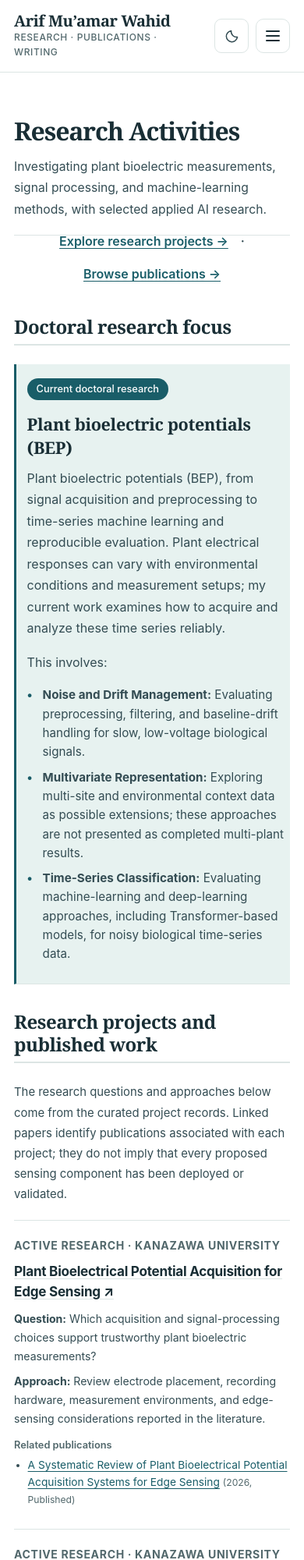
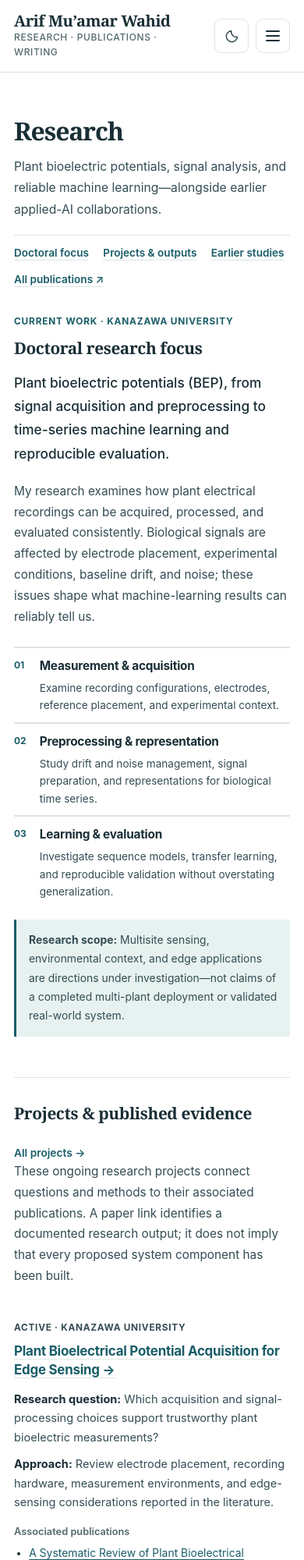
Before and after one commit to arifmuamardev/personal-website, an Astro site: page /personal-website/research in a window 390 px wide. Shown: the top 2000 px of the page at 78% size. Built offline with nearby package versions, Linux system fonts and the light colour scheme; Astro itself is replaced by a stand-in of ours.

Commit message:
Refine research narrative and evidence navigation (#30)
* refine: simplify research story and group evidence-backed projects

* content: tighten research homepage summary and portrait alt text

* a11y: provide meaningful portrait alternative text

* test: require descriptive personal portrait alt text instead of generic placeholder

* test: accept canonical research summary on the concise homepage

```diff
--- a/scripts/check-page-templates.mjs
+++ b/scripts/check-page-templates.mjs
@@ -55,7 +55,7 @@ const about = readFileSync('src/pages/about.astro', 'utf8');
 for (const [name, source] of [['homepage', homepage], ['about', about]]) {
   check(source.includes("localPath('/images/arif-profile.webp')"), name + ' not showing optimized owner-provided portrait');
   check(source.includes('profile-photo'), name + ' missing shared circular portrait class');
-  check(/alt="Profile portrait supplied for this personal website"/.test(source), name + ' lacks appropriate portrait alt text');
+  check(/alt="Portrait of Arif Mu[’\u0027]amar Wahid"/.test(source), name + ' lacks a descriptive person-specific portrait alt text');
 }
 const photo = 'public/images/arif-profile.webp';
 check(existsSync(photo), 'optimized profile image missing');
--- a/scripts/check-public-cv.mjs
+++ b/scripts/check-public-cv.mjs
@@ -46,7 +46,7 @@ check(about.includes('AcademicProfileNav'), 'About must link to the section dire
 check(!research.includes('publicCv.fundedResearch') && research.includes("localPath('/experience/')"), 'Funded research must be presented once on Experience, not repeated on Research');
 check(home.includes('MEXT Scholarship recipient'), 'Home missing brief recognition');
 check(data.includes("sourceAsOf: '2026-08-14'"), 'Source snapshot date missing');
-check(profile.includes('researchFocus:') && home.includes('profile.researchFocus') && about.includes('profile.researchFocus') && research.includes('profile.researchFocus'), 'Current research focus must be shared rather than manually inconsistent');
+check(profile.includes('researchFocus:') && profile.includes('researchSummary:') && (home.includes('profile.researchFocus') || home.includes('profile.researchSummary')) && about.includes('profile.researchFocus') && research.includes('profile.researchFocus'), 'Current research focus must be shared rather than manually inconsistent');
 check(profile.includes("school: 'Graduate School of Natural Science and Technology'") && profile.includes("division: 'Division of Electrical, Information and Communication Engineering'"), 'Canonical doctoral program identification missing');
 check(pages.get('education').includes('researchLabel') && pages.get('education').includes('research'), 'Education should separate thesis/research topic from qualification');
 check(!/(GPA|4[.]00|3[.]44)/i.test(profile), 'Academic grades must not appear in public profile data');
--- a/src/pages/about.astro
+++ b/src/pages/about.astro
@@ -16,7 +16,7 @@ import { profile } from '../data/profile';
       </PageIntro>
 
       <div class="about-photo-intro">
-        <img class="profile-photo" src={localPath('/images/arif-profile.webp')} width="240" height="300" alt="Profile portrait supplied for this personal website" loading="lazy" decoding="async" />
+        <img class="profile-photo" src={localPath('/images/arif-profile.webp')} width="240" height="300" alt="Portrait of Arif Mu’amar Wahid" loading="lazy" decoding="async" />
         <div>
           <p>I am a PhD student at Kanazawa University and a lecturer at Universitas Amikom Purwokerto. My doctoral program is in the Graduate School of Natural Science and Technology, Division of Electrical, Information and Communication Engineering.</p>
           <p>{profile.researchFocus} My earlier work includes mathematics education, computer science, software development, and higher-education quality assurance.</p>
--- a/src/pages/index.astro
+++ b/src/pages/index.astro
@@ -25,7 +25,7 @@ const recentWriting = posts
 ---
 <Layout title="Home" description="Arif Mu'amar Wahid: PhD student at Kanazawa University and lecturer at Universitas Amikom Purwokerto, researching plant bioelectric potentials and machine learning.">
   <section class="intro container" aria-labelledby="home-name">
-    <img class="identity-portrait profile-photo" src={localPath('/images/arif-profile.webp')} width="240" height="300" alt="Profile portrait supplied for this personal website" fetchpriority="high" decoding="async" />
+    <img class="identity-portrait profile-photo" src={localPath('/images/arif-profile.webp')} width="240" height="300" alt="Portrait of Arif Mu’amar Wahid" fetchpriority="high" decoding="async" />
     <div class="identity-copy">
       <p class="identity-eyebrow">Researcher · Educator · Software developer</p>
       <h1 id="home-name">{profile.displayName}</h1>
@@ -57,7 +57,7 @@ const recentWriting = posts
         <h2 id="current-research-title">Current doctoral research</h2>
         <a href={localPath('/research/')}>Research overview →</a>
       </div>
-      <p class="focus-lead"><strong>From plant bioelectric measurements to reliable analysis.</strong> {profile.researchFocus}</p>
+      <p class="focus-lead"><strong>From measurement to trustworthy analysis.</strong> My doctoral work connects plant bioelectric signal acquisition, preprocessing, and time-series learning with reproducible evaluation.</p>
       <div class="focus-methods" aria-label="Current research themes">
         <div class="focus-method"><span class="method-index">01 / Acquire</span><h3>Bioelectric measurement</h3><p>Review electrodes, recording setups, noise and environmental conditions.</p></div>
         <div class="focus-method"><span class="method-index">02 / Prepare</span><h3>Signal processing</h3><p>Study baseline drift, filtering and how preprocessing affects comparisons.</p></div>
--- a/src/pages/research.astro
+++ b/src/pages/research.astro
@@ -5,64 +5,85 @@ import { localPath } from '../lib/urls';
 import { profile } from '../data/profile';
 import { getCollection } from 'astro:content';
 
-const researchProjects = await getCollection('projects');
+const projects = await getCollection('projects');
 const publications = await getCollection('publications');
 const publicationById = new Map(publications.map(publication => [publication.id, publication]));
 const focusProjectIds = ['plant-bioelectrical-potential-edge-sensing', 'plant-bioelectric-transformer-classifier'];
-const focusProjects = researchProjects
-  .filter(project => focusProjectIds.includes(project.id))
-  .sort((a, b) => focusProjectIds.indexOf(a.id) - focusProjectIds.indexOf(b.id));
+const focusProjects = focusProjectIds
+  .map(id => projects.find(project => project.id === id))
+  .filter((project): project is (typeof projects)[number] => Boolean(project));
+const completedProjects = projects
+  .filter(project => project.data.status === 'Completed')
+  .sort((a, b) => a.data.title.localeCompare(b.data.title));
 ---
 
-<Layout title="Research" description="Current doctoral research and supporting research themes of Arif Mu'amar Wahid, centered on plant bioelectric signals and machine learning.">
-  <section class="section academic-index">
+<Layout title="Research" description="Current doctoral research by Arif Mu'amar Wahid on plant bioelectric potentials, signal acquisition, time-series learning and reproducible evaluation, with linked published work.">
+  <section class="section academic-index research-page">
     <div class="container">
-      <PageIntro title="Research Activities">
-        <p slot="description">Investigating plant bioelectric measurements, signal processing, and machine-learning methods, with selected applied AI research.</p>
+      <PageIntro title="Research">
+        <p slot="description">Plant bioelectric potentials, signal analysis, and reliable machine learning—alongside earlier applied-AI collaborations.</p>
       </PageIntro>
-      <p class="research-jump"><a href={localPath('/projects/')}>Explore research projects &rarr;</a> <span aria-hidden="true">·</span> <a href={localPath('/publications/')}>Browse publications &rarr;</a></p>
 
-      <div class="research-layout">
-        <!-- Main Research Areas -->
-        <div class="research-section">
-          <h2>Doctoral research focus</h2>
-          <div class="research-theme card primary-highlight">
-            <span class="theme-label badge">Current doctoral research</span>
-            <h3>Plant bioelectric potentials (BEP)</h3>
-            <p>
-              {profile.researchFocus} Plant electrical responses can vary with environmental conditions and measurement setups; my current work examines how to acquire and analyze these time series reliably.
-            </p>
-            <p>
-              This involves:
-            </p>
-            <ul class="styled-list">
-              <li><strong>Noise and Drift Management:</strong> Evaluating preprocessing, filtering, and baseline-drift handling for slow, low-voltage biological signals.</li>
-              <li><strong>Multivariate Representation:</strong> Exploring multi-site and environmental context data as possible extensions; these approaches are not presented as completed multi-plant results.</li>
-              <li><strong>Time-Series Classification:</strong> Evaluating machine-learning and deep-learning approaches, including Transformer-based models, for noisy biological time-series data.</li>
-            </ul>
+      <nav class="research-navigation" aria-label="Research page sections">
+        <a href="#doctoral-focus">Doctoral focus</a>
+        <a href="#research-outputs">Projects &amp; outputs</a>
+        <a href="#previous-studies">Earlier studies</a>
+        <a href={localPath('/publications/')}>All publications ↗</a>
+      </nav>
+
+      <div class="research-content">
+        <section id="doctoral-focus" class="research-block" aria-labelledby="doctoral-focus-heading">
+          <p class="research-kicker">Current work · Kanazawa University</p>
+          <h2 id="doctoral-focus-heading">Doctoral research focus</h2>
+          <p class="research-lead">{profile.researchFocus}</p>
+          <p>My research examines how plant electrical recordings can be acquired, processed, and evaluated consistently. Biological signals are affected by electrode placement, experimental conditions, baseline drift, and noise; these issues shape what machine-learning results can reliably tell us.</p>
+
+          <ol class="research-steps" aria-label="Research workflow">
+            <li>
+              <span class="step-number" aria-hidden="true">01</span>
+              <div><h3>Measurement &amp; acquisition</h3><p>Examine recording configurations, electrodes, reference placement, and experimental context.</p></div>
+            </li>
+            <li>
+              <span class="step-number" aria-hidden="true">02</span>
+              <div><h3>Preprocessing &amp; representation</h3><p>Study drift and noise management, signal preparation, and representations for biological time series.</p></div>
+            </li>
+            <li>
+              <span class="step-number" aria-hidden="true">03</span>
+              <div><h3>Learning &amp; evaluation</h3><p>Investigate sequence models, transfer learning, and reproducible validation without overstating generalization.</p></div>
+            </li>
+          </ol>
+          <p class="scope-note"><strong>Research scope:</strong> Multisite sensing, environmental context, and edge applications are directions under investigation—not claims of a completed multi-plant deployment or validated real-world system.</p>
+        </section>
+
+        <section id="research-outputs" class="research-block" aria-labelledby="research-outputs-heading">
+          <div class="research-block-heading">
+            <h2 id="research-outputs-heading">Projects &amp; published evidence</h2>
+            <a href={localPath('/projects/')}>All projects →</a>
           </div>
-
-          <section class="focus-evidence" aria-labelledby="focus-evidence-heading">
-            <h2 id="focus-evidence-heading">Research projects and published work</h2>
-            <p class="research-evidence-intro">The research questions and approaches below come from the curated project records. Linked papers identify publications associated with each project; they do not imply that every proposed sensing component has been deployed or validated.</p>
-            <div class="focus-project-list">
+          <p>These ongoing research projects connect questions and methods to their associated publications. A paper link identifies a documented research output; it does not imply that every proposed system component has been built.</p>
+          <div class="research-projects">
             {focusProjects.map(project => {
               const outputs = project.data.publications
                 .map(id => publicationById.get(id))
-                  .filter(Boolean)
-                  .sort((a,b) => (b?.data.year ?? 0) - (a?.data.year ?? 0));
+                .filter((publication): publication is (typeof publications)[number] => Boolean(publication))
+                .sort((a, b) => b.data.year - a.data.year);
               return (
-                  <article class="focus-project" aria-labelledby={`focus-${project.id}`}>
-                    <p class="focus-project-status">Active research · {project.data.institution}</p>
-                    <h3 id={`focus-${project.id}`}><a href={localPath(`/projects/#${project.id}`)}>{project.data.title} ↗</a></h3>
-                    {project.data.question && <p><strong>Question:</strong> {project.data.question}</p>}
+                <article class="research-project" aria-labelledby={'research-project-' + project.id}>
+                  <p class="research-project-meta">{project.data.status} · {project.data.institution}</p>
+                  <h3 id={'research-project-' + project.id}>
+                    <a href={localPath('/projects/#' + project.id)}>{project.data.title} →</a>
+                  </h3>
+                  {project.data.question && <p><strong>Research question:</strong> {project.data.question}</p>}
                   {project.data.approach && <p><strong>Approach:</strong> {project.data.approach}</p>}
                   {outputs.length > 0 && (
-                      <div class="focus-outputs">
-                        <h4>Related publications</h4>
+                    <div class="research-outputs">
+                      <h4>Associated publications</h4>
                       <ul>
-                          {outputs.map(pub => pub && (
-                            <li><a href={localPath(`/publications/${pub.id}/`)}>{pub.data.title}</a> <span>({pub.data.year}, {pub.data.status})</span></li>
+                        {outputs.map(pub => (
+                          <li>
+                            <a href={localPath('/publications/' + pub.id + '/')}>{pub.data.title}</a>
+                            <span class="output-metadata">{pub.data.year} · {pub.data.status}</span>
+                          </li>
                         ))}
                       </ul>
                     </div>
@@ -71,202 +92,73 @@ const focusProjects = researchProjects
               );
             })}
           </div>
-            <p class="research-funding-cta"><a href={localPath('/projects/')}>View all research projects →</a></p>
         </section>
 
-          <h2>Core Research Themes</h2>
+        {completedProjects.length > 0 && (
+          <section id="previous-studies" class="research-block" aria-labelledby="previous-studies-heading">
+            <h2 id="previous-studies-heading">Earlier &amp; collaborative studies</h2>
+            <p>My wider research has also involved applied machine learning in other domains. These are distinct from my current doctoral focus.</p>
+            <ul class="previous-projects">
+              {completedProjects.map(project => (
+                <li>
+                  <h3><a href={localPath('/projects/#' + project.id)}>{project.data.title} →</a></h3>
+                  <p>{project.data.summary}</p>
+                </li>
+              ))}
+            </ul>
+          </section>
+        )}
 
-          <div class="research-theme card">
-            <div class="theme-icon" aria-hidden="true">🌱</div>
-            <h3>Plant Bioelectric Signals</h3>
-            <p>
-              Investigating acquisition and preprocessing choices for plant electrical potential measurements, with edge sensing as a possible application rather than a deployed system.
-            </p>
-          </div>
-
-          <div class="research-theme card">
-            <div class="theme-icon" aria-hidden="true">📈</div>
-            <h3>Biological Time-Series Machine Learning</h3>
-            <p>
-              Evaluating sequence models and validation strategies for biological recordings, which may exhibit noise, baseline drift, non-stationarity and variation across experiments.
-            </p>
-          </div>
-
-          <div class="research-theme card">
-            <div class="theme-icon" aria-hidden="true">⛅</div>
-            <h3>Multisensor Environmental Monitoring</h3>
-            <p>
-              Exploring how environmental sensor context might complement plant bioelectric measurements in future analyses.
-            </p>
-          </div>
-
-          <div class="research-theme card">
-            <div class="theme-icon" aria-hidden="true">🧠</div>
-            <h3>Applied Artificial Intelligence</h3>
-            <p>
-              Past and collaborative work includes microscopy-image classification, education analytics, and landslide susceptibility modeling. See published outputs for specific methods and evidence.
-            </p>
-          </div>
-
-          <p class="research-funding-cta">For earlier appointments and funded-project participation, see <a href={localPath('/experience/')}>Academic &amp; Professional Experience →</a>.</p>
-        </div>
-
+        <p class="research-next">For a complete bibliography, see <a href={localPath('/publications/')}>Publications</a>. For appointments and earlier funded-project participation, see <a href={localPath('/experience/')}>Experience</a>. <a href={localPath('/contact/')}>Get in touch →</a></p>
       </div>
     </div>
   </section>
 </Layout>
 
 <style>
-  .focus-evidence { margin-top: 2.1rem; }
-  .research-evidence-intro { max-width: 70ch; font-size: .93rem !important; line-height: 1.75; }
-  .focus-project-list { border-top: 1px solid var(--border-color); }
-  .focus-project { padding: 1.3rem 0; border-bottom: 1px solid var(--border-color); }
-  .focus-project-status { color: var(--text-muted); font-size: .74rem !important; font-weight: 650; text-transform: uppercase; letter-spacing: .045em; margin: 0 0 .5rem !important; }
-  .focus-project h3 { font-family: var(--font-sans); font-size: 1.07rem; margin-bottom: .65rem; line-height: 1.5; }
-  .focus-project h3 a { color: var(--text-primary); text-decoration: underline; text-decoration-color: var(--border-color); text-underline-offset: 3px; }
-  .focus-project h3 a:hover { color: var(--accent-color); text-decoration-color: var(--accent-color); }
-  .focus-project p { font-size: .88rem !important; line-height: 1.7; margin-bottom: .5rem !important; }
-  .focus-outputs { margin: .85rem 0 0; }
-  .focus-outputs h4 { font-size: .8rem; color: var(--text-muted); margin-bottom: .35rem; }
-  .focus-outputs ul { padding-left: 1.1rem; }
-  .focus-outputs li { color: var(--text-secondary); line-height: 1.6; font-size: .86rem; margin: .35rem 0; }
-  .focus-outputs a { text-decoration: underline; text-underline-offset: 3px; }
-  .focus-outputs span { font-size: .76rem; color: var(--text-muted); }
-  .research-jump { display:flex; justify-content:center; gap:1rem; flex-wrap:wrap; margin:-2.3rem auto 2.5rem; font-weight:600; }
-
-.lead-text {
-    font-size: 1.15rem;
-    text-align: center;
-    max-width: 800px;
-    margin: 0 auto 3.5rem auto;
-    color: var(--text-secondary);
-  }
-
-  .research-funding-intro {font-size:.95rem;line-height:1.75;color:var(--text-secondary);}
-  .research-funding {border-top:1px solid var(--border-color);}
-  .funded-entry {padding:.9rem 0;border-bottom:1px solid var(--border-color);}
-  .funded-entry h3 {font-family:var(--font-sans);font-size:1rem;margin:0 0 .3rem;line-height:1.5;}
-  .funded-entry p {font-size:.86rem;margin:0;color:var(--text-muted);}
-  .research-funding-cta {font-size:.9rem;margin:1rem 0 0;}
-  .research-layout {
-    display: block;
-    max-width: 960px;
-  }
-
-  .research-section h2 {
-    margin-top: 2rem;
-    margin-bottom: 1.5rem;
-    border-bottom: 2px solid var(--border-color);
-    padding-bottom: 0.5rem;
-  }
-
-  .primary-highlight {
-    border-left: 4px solid var(--accent-color);
-    background: var(--accent-light);
-  }
-
-  .theme-label {
-    background-color: var(--accent-color);
-    color: var(--accent-foreground);
-    margin-bottom: 1rem;
-  }
-
-  .research-theme {
-    margin-bottom: 1.5rem;
-  }
-
-  .research-theme h3 {
-    font-size: 1.35rem;
-    margin-bottom: 0.75rem;
-  }
-
-  .research-theme p {
-    font-size: 1rem;
-    margin-bottom: 1rem;
-    color: var(--text-secondary);
-  }
-
-  .theme-icon {
-    font-size: 2rem;
-    margin-bottom: 0.5rem;
-  }
-
-  .research-sidebar {
-    display: flex;
-    flex-direction: column;
-    gap: 1.5rem;
-  }
-
-  .sidebar-block h3 {
-    font-size: 1.15rem;
-    margin-bottom: 1.25rem;
-    border-bottom: 1px solid var(--border-color);
-    padding-bottom: 0.5rem;
-  }
-
-  .status-group {
-    margin-bottom: 1.5rem;
-    padding-left: 1.25rem;
-    position: relative;
-  }
-
-  .status-indicator {
-    position: absolute;
-    left: 0;
-    top: 6px;
-    width: 10px;
-    height: 10px;
-    border-radius: 50%;
-  }
-
-  .status-indicator.active {
-    background-color: hsl(145, 80%, 40%);
-    box-shadow: 0 0 8px hsl(145, 80%, 40%);
-  }
-
-  .status-indicator.supporting {
-    background-color: var(--accent-color);
-  }
-
-  .status-indicator.past {
-    background-color: var(--text-muted);
-  }
-
-  .status-group h4 {
-    font-size: 0.95rem;
-    margin-bottom: 0.25rem;
-  }
-
-  .status-group p {
-    font-size: 0.85rem;
-    margin-bottom: 0;
-    color: var(--text-secondary);
-  }
-
-  .styled-list {
-    list-style: none;
-  }
-
-  .styled-list li {
-    font-size: 0.95rem;
-    margin-bottom: 0.5rem;
-    color: var(--text-secondary);
-    position: relative;
-    padding-left: 1.25rem;
-  }
-
-  .styled-list li::before {
-    content: '•';
-    position: absolute;
-    left: 0;
-    color: var(--accent-color);
-    font-weight: bold;
-  }
-
-  @media (max-width: 768px) {
-    .research-layout {
-      grid-template-columns: 1fr;
-      gap: 2rem;
-    }
+  .research-navigation { display: flex; align-items: center; justify-content: center; flex-wrap: wrap; gap: .7rem 1.35rem; margin: -2.1rem 0 2.7rem; font-size: .85rem; font-weight: 600; }
+  .research-navigation a { text-decoration: underline; text-decoration-color: var(--border-color); text-underline-offset: 4px; }
+  .research-navigation a:hover { color: var(--accent-color); text-decoration-color: currentColor; }
+  .research-content { max-width: 860px; margin: 0 auto; }
+  .research-block { padding: 0 0 2.7rem; margin-bottom: 2.8rem; border-bottom: 1px solid var(--border-color); scroll-margin-top: 6rem; }
+  .research-block h2 { font-size: clamp(1.3rem, 2.4vw, 1.85rem); line-height: 1.3; margin: 0 0 1rem; }
+  .research-block > p { max-width: 74ch; line-height: 1.75; color: var(--text-secondary); font-size: .96rem; }
+  .research-kicker { text-transform: uppercase; font-size: .74rem !important; font-weight: 700; letter-spacing: .07em; color: var(--accent-color) !important; margin-bottom: .65rem; }
+  .research-lead { color: var(--text-primary) !important; font-size: 1.08rem !important; font-weight: 550; }
+  .research-steps { list-style: none; padding: 0; margin: 1.5rem 0; display: grid; grid-template-columns: repeat(3, minmax(0, 1fr)); gap: 1.1rem; }
+  .research-steps li { border-top: 2px solid var(--border-color); padding: 1rem .25rem 0 0; }
+  .step-number { color: var(--accent-color); font-size: .75rem; font-weight: 700; }
+  .research-steps h3 { font-family: var(--font-sans); font-size: .96rem; line-height: 1.45; margin: .35rem 0 .35rem; }
+  .research-steps p { color: var(--text-secondary); font-size: .85rem; line-height: 1.65; margin: 0; }
+  .scope-note { padding: .9rem 1rem; border-left: 3px solid var(--accent-color); background: var(--accent-light); font-size: .87rem !important; }
+  .research-block-heading { display: flex; align-items: baseline; justify-content: space-between; flex-wrap: wrap; gap: .6rem 1.5rem; }
+  .research-block-heading a { font-size: .86rem; font-weight: 600; }
+  .research-project { padding: 1.35rem 0; border-bottom: 1px solid var(--border-color); }
+  .research-project:last-child { border-bottom: 0; }
+  .research-project-meta { text-transform: uppercase; letter-spacing: .06em; color: var(--text-muted); font-size: .74rem !important; font-weight: 650; margin: 0 0 .5rem !important; }
+  .research-project h3, .previous-projects h3 { font-family: var(--font-sans); font-size: 1.06rem; line-height: 1.45; margin: 0 0 .8rem; }
+  .research-project h3 a, .previous-projects h3 a { text-decoration: underline; text-decoration-color: var(--border-color); text-underline-offset: 4px; }
+  .research-project h3 a:hover, .previous-projects h3 a:hover { color: var(--accent-color); text-decoration-color: currentColor; }
+  .research-project > p { font-size: .91rem; line-height: 1.7; margin: 0 0 .55rem; color: var(--text-secondary); }
+  .research-project > p strong { color: var(--text-primary); }
+  .research-outputs { margin-top: 1rem; }
+  .research-outputs h4 { font-size: .8rem; color: var(--text-muted); margin: 0 0 .5rem; }
+  .research-outputs ul { padding-left: 1.2rem; margin: 0; }
+  .research-outputs li { margin: .5rem 0; line-height: 1.6; font-size: .87rem; }
+  .research-outputs li a { text-decoration: underline; text-underline-offset: 3px; }
+  .output-metadata { display: block; color: var(--text-muted); font-size: .77rem; margin-top: .08rem; }
+  .previous-projects { list-style: none; padding: 0; margin: 1rem 0 0; }
+  .previous-projects li { padding: 1rem 0; border-bottom: 1px solid var(--border-color); }
+  .previous-projects li:last-child { border-bottom: 0; }
+  .previous-projects h3 { margin-bottom: .4rem; }
+  .previous-projects p { color: var(--text-secondary); font-size: .89rem; line-height: 1.65; margin: 0; }
+  .research-next { font-size: .9rem; line-height: 1.75; color: var(--text-secondary); margin: -.5rem 0 2rem; }
+  .research-next a { text-decoration: underline; text-underline-offset: 3px; }
+  @media (max-width: 700px) {
+    .research-navigation { justify-content: flex-start; margin-top: -1.25rem; margin-bottom: 2rem; gap: .75rem 1.15rem; }
+    .research-steps { grid-template-columns: 1fr; gap: .65rem; }
+    .research-steps li { display: grid; grid-template-columns: 1.6rem 1fr; gap: .45rem; padding-top: .75rem; }
+    .research-steps h3 { margin-top: 0; }
+    .research-block { margin-bottom: 2rem; padding-bottom: 2rem; }
   }
 </style>
```
Lines whose indentation alone changed are shown as unchanged.
